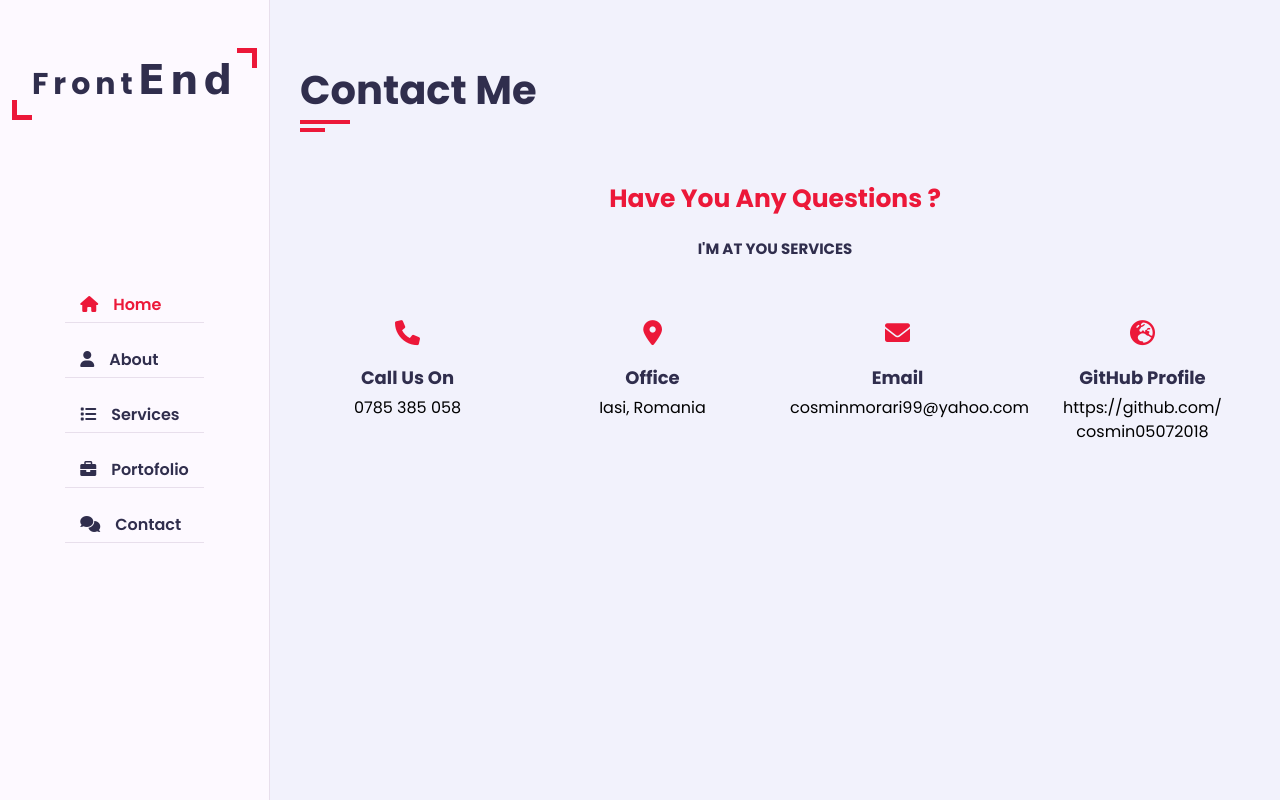
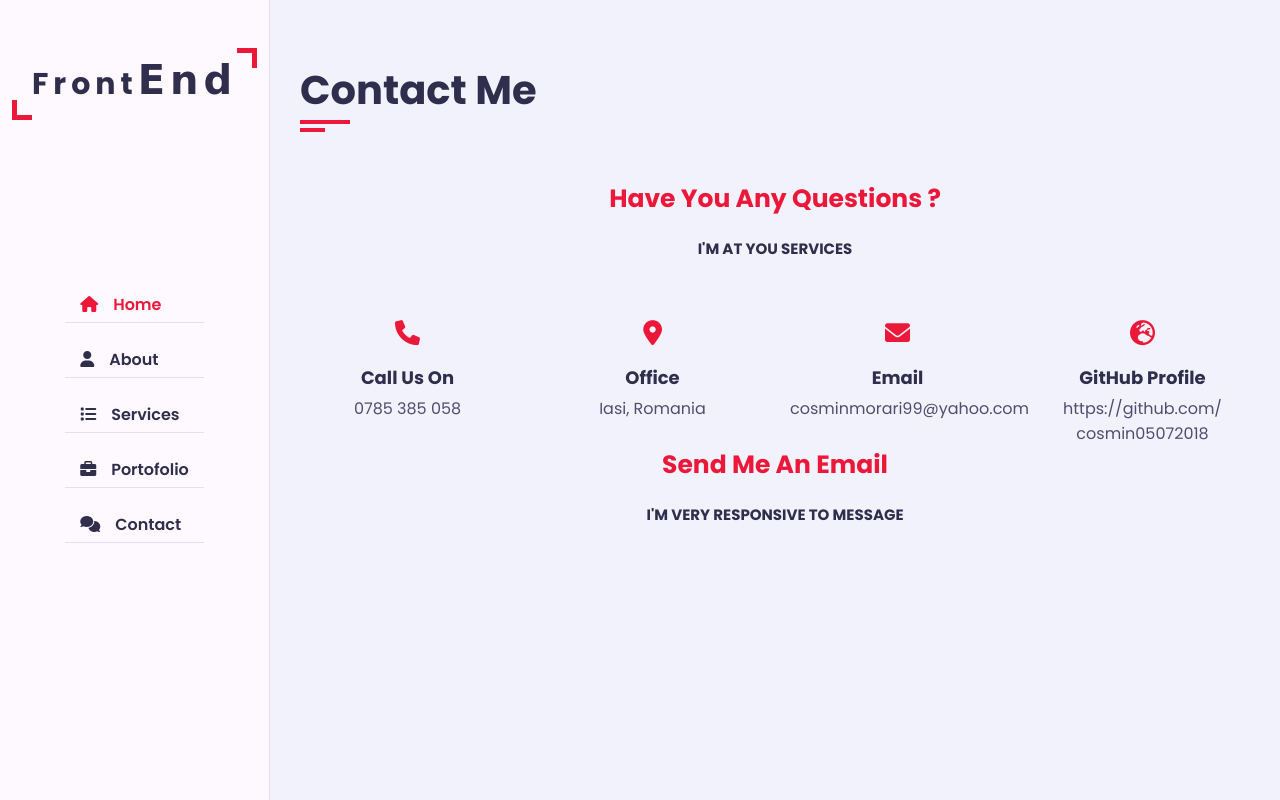
Before and after one commit to cosmin05072018/My-personal-portfolio, a PHP site: page / in a window 1280 px wide. Run offline with PHP 8.4, Linux system fonts and the light colour scheme; some web fonts are replaced.

Commit message:
ADD NEW CONTENT

```diff
--- a/index.html
+++ b/index.html
@@ -456,6 +456,8 @@
               </div>
               <!--CONTACT INFO ITEM END-->
             </div>
+            <h3 class="contact-title">Send Me An Email</h3>
+            <h4 class="contact-sub-title">I'M VERY RESPONSIVE TO MESSAGE</h4>
           </div>
         </section>
         <!--CONTACT SECTION END-->
--- a/style.css
+++ b/style.css
@@ -672,3 +672,10 @@ h3.my-profession{
     text-transform: capitalize;
     margin: 15px 0 5px;
 }
+
+.contact .contact-info-item p{
+    font-size: 16px;
+    line-height: 25px;
+    color: var(--text-black-700);
+    font-weight: 400;
+}
```
